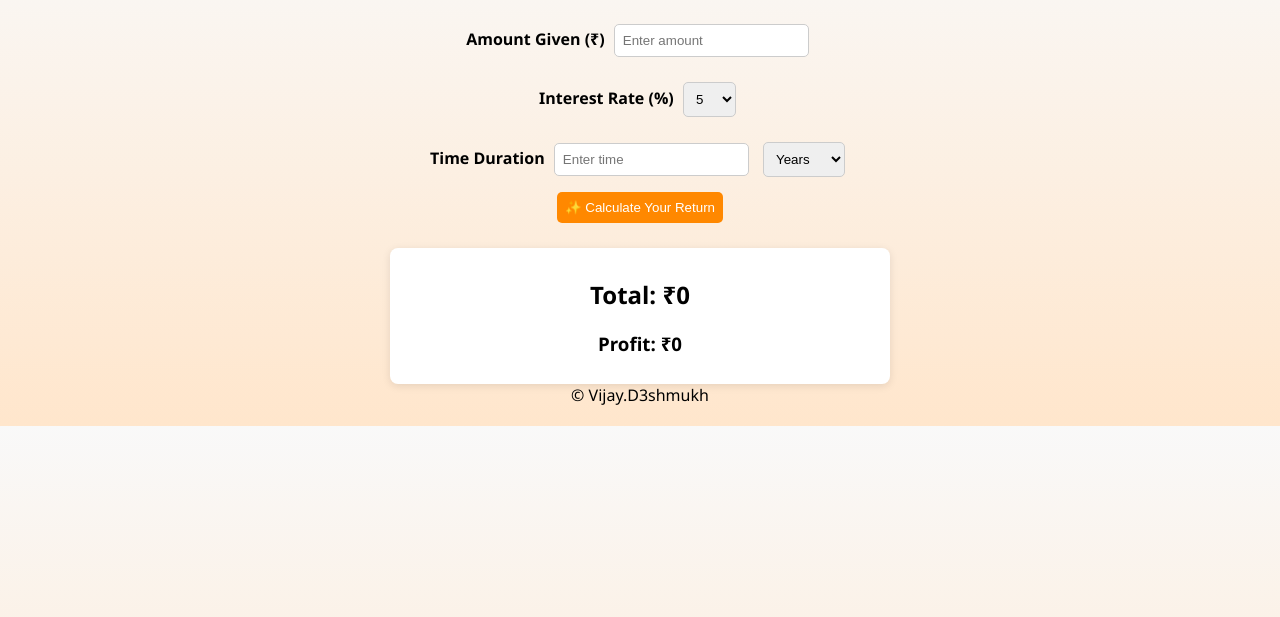
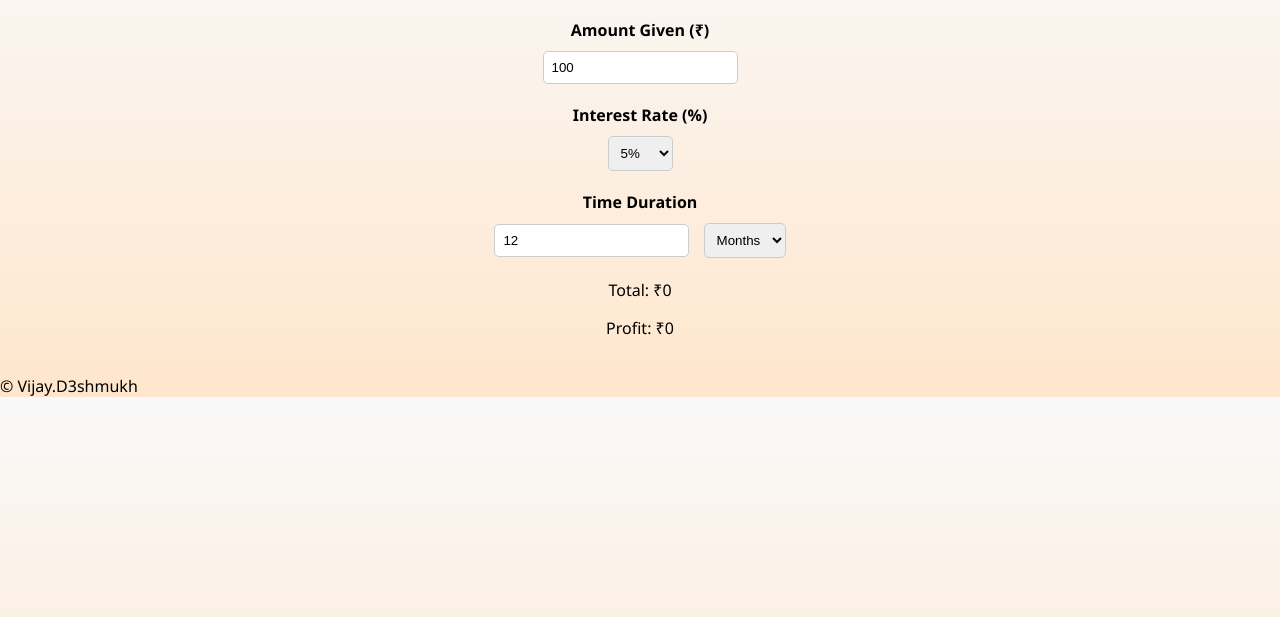
Before and after one commit to vijayd3shmukh/interest-calculator, a plain HTML site: page index.html in a window 1280 px wide. Shown: the part 87-704 px from the top of the page. Drawn offline with Linux system fonts and the light colour scheme.

Commit message:
Update index.html

```diff
--- a/index.html
+++ b/index.html
@@ -7,42 +7,34 @@
     <link rel="stylesheet" href="style.css">
 </head>
 <body>
+
     <div class="container">
         <h1>💰 Lend Return Calculator</h1>
 
-        <label>Amount Given (₹)
-            <input type="number" id="amount" placeholder="Enter amount">
-        </label>
+        <label>Amount Given (₹)</label>
+        <input type="number" id="amount" value="100">
 
-        <label>Interest Rate (%)
-            <select id="rate">
-                <option>5</option>
-                <option>10</option>
-                <option>15</option>
-                <option>20</option>
-            </select>
-        </label>
+        <label>Interest Rate (%)</label>
+        <select id="interest">
+            <option value="5">5%</option>
+            <option value="10">10%</option>
+            <option value="15">15%</option>
+        </select>
 
-        <label>Time Duration
-            <input type="number" id="time" placeholder="Enter time">
-            <select id="timeUnit">
-                <option value="years">Years</option>
-                <option value="months">Months</option>
-                <option value="days">Days</option>
-            </select>
-        </label>
+        <label>Time Duration</label>
+        <input type="number" id="duration" value="12">
+        <select id="durationType">
+            <option value="months">Months</option>
+            <option value="years">Years</option>
+        </select>
 
-        <button id="calcBtn">✨ Calculate Your Return</button>
+        <div class="result">
+            <p>Total: ₹<span id="total">0</span></p>
+            <p>Profit: ₹<span id="profit">0</span></p>
+        </div>
+    </div>
 
-        <div id="result">
-            <h2>Total: ₹<span id="total">0</span></h2>
-            <h3>Profit: ₹<span id="profit">0</span></h3>
-        </div>
-
-        <div id="emojiRain"></div>
-
-        <footer>© Vijay.D3shmukh</footer>
-    </div>
+    <footer>© Vijay.D3shmukh</footer>
 
     <script src="script.js"></script>
 </body>
```
